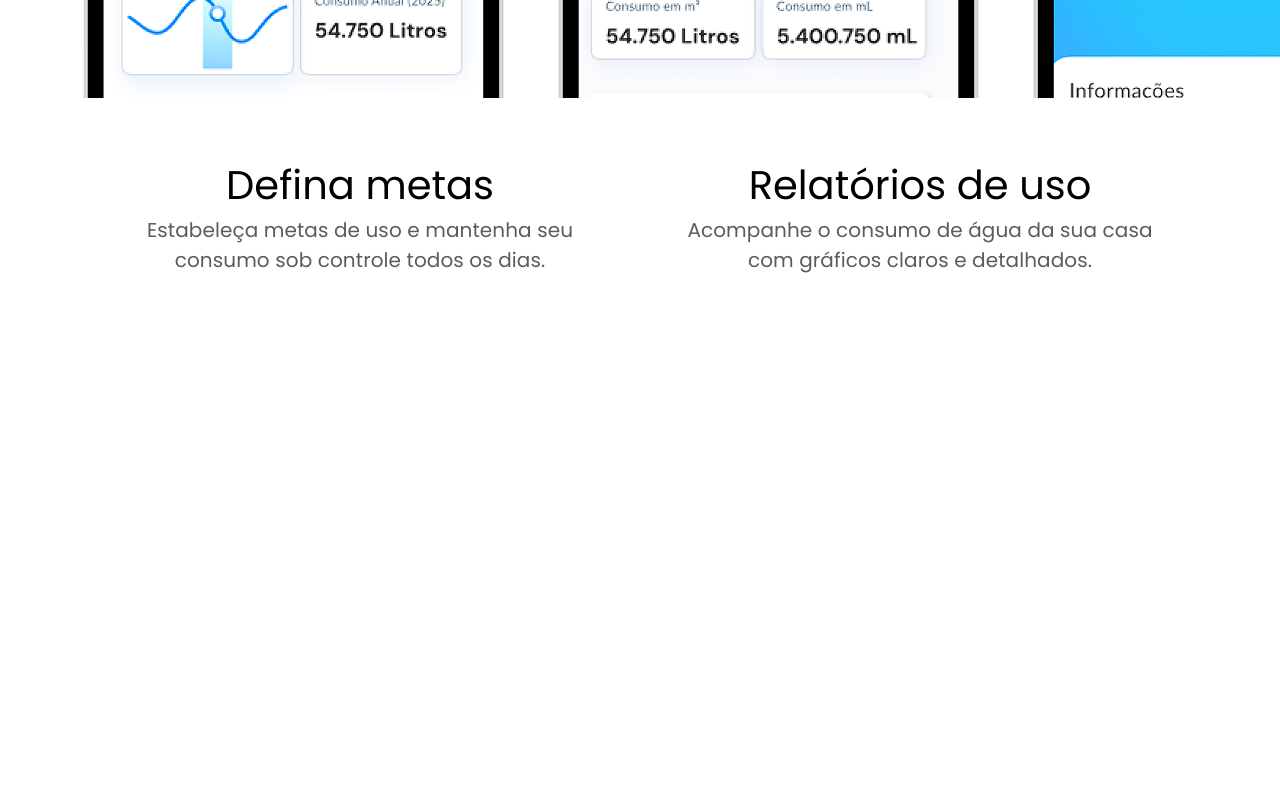
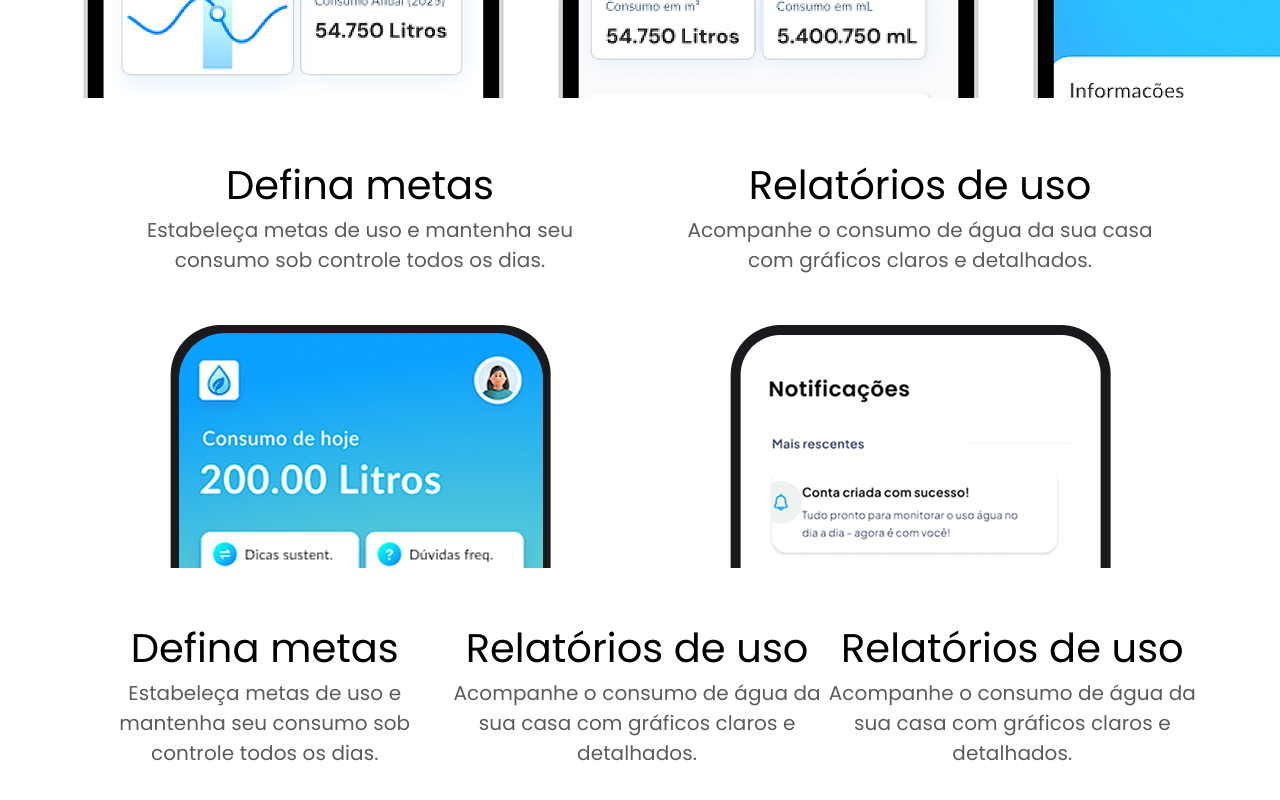
Before and after one commit to RafaelQueirozViana/LandingPage-LetControl, a plain HTML site: page letcontrol.html in a window 1280 px wide. Shown: the part 2380-3180 px from the top of the page. Before the commit the page ends 2705 px from the top, so only its background shows below. Drawn offline with Linux system fonts and the light colour scheme.

Commit message:
created the images mockup style

```diff
--- a/letcontrol.html
+++ b/letcontrol.html
@@ -108,6 +108,30 @@
                 </div>
             </div>
 
+            <div class="image-container">
+                <img src="./images/mobile-mockups/mockup-initial-page.png" alt="">
+                <img src="./images/mobile-mockups/mockup-notification-page.png" alt="">
+            </div>
+
+
+
+            <div class="benefity-container">
+                <div class="benefity-card">
+                    <h2>Defina metas</h2>
+                    <p>Estabeleça metas de uso e mantenha seu consumo sob controle todos os dias.</p>
+                </div>
+
+                <div class="benefity-card">
+                    <h2>Relatórios de uso</h2>
+                    <p>Acompanhe o consumo de água da sua casa com gráficos claros e detalhados.</p>
+                </div>
+
+                <div class="benefity-card">
+                    <h2>Relatórios de uso</h2>
+                    <p>Acompanhe o consumo de água da sua casa com gráficos claros e detalhados.</p>
+                </div>
+            </div>
+
         </div>
 
     </section>
--- a/styles/pages/letcontrol.css
+++ b/styles/pages/letcontrol.css
@@ -105,10 +105,6 @@
 #mobile {
     display: flex;
     align-self: flex-end;
-
-
-
-
 }
 
 .flex-img {
@@ -141,6 +137,11 @@
     max-width: 500px;
 }
 
+.image-container {
+    display: flex;
+    justify-content: space-around;
+}
+
 /** For mobile devices **/
 @media (max-width: 767px) {
     .custom-shape-divider-bottom-1748873893 svg {
```
